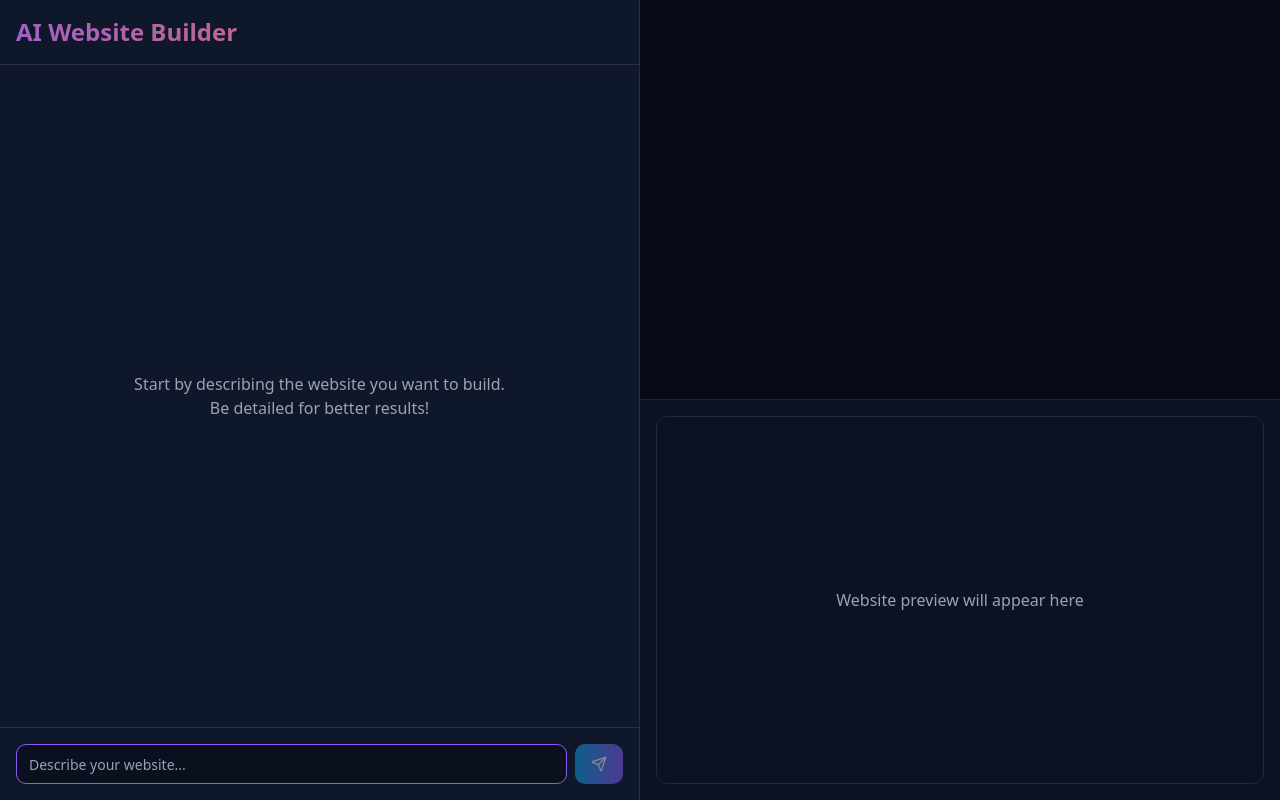
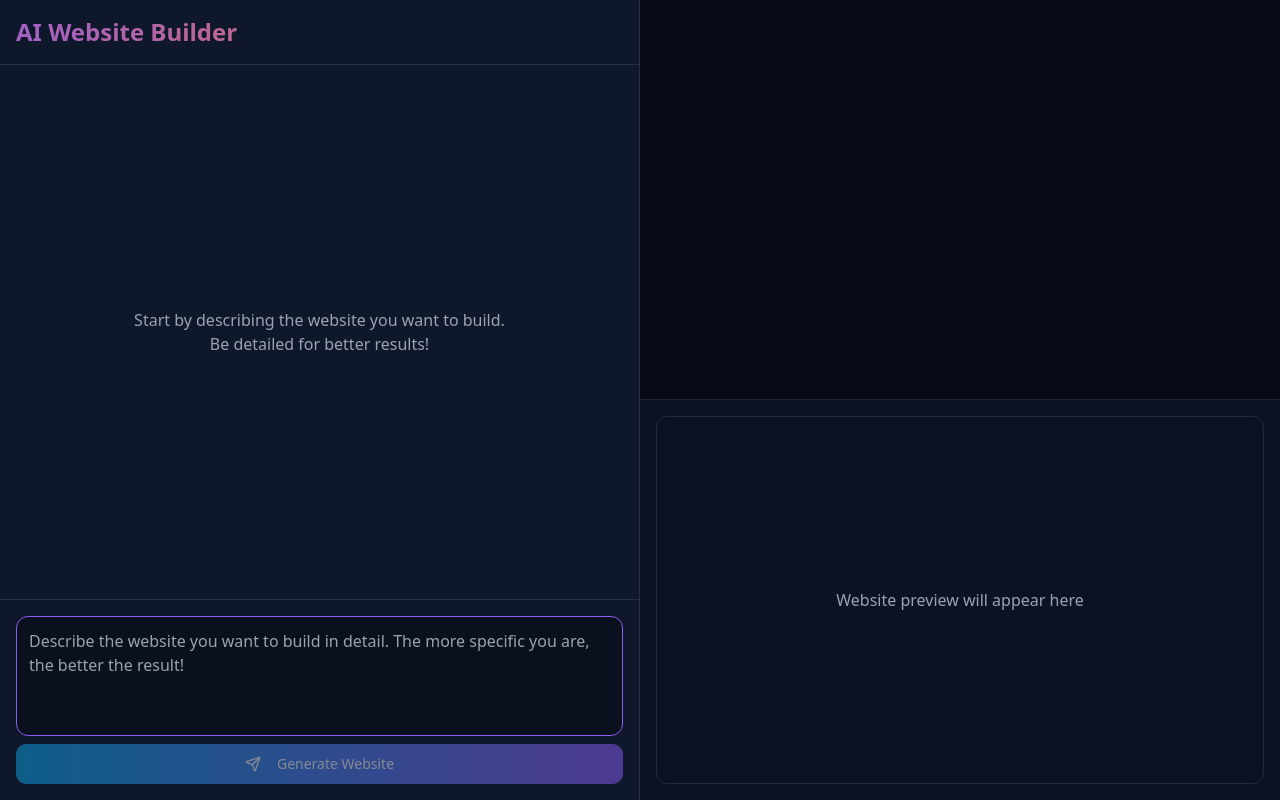
Before and after one commit to Rahuwale123/modern-3d-universe, a React (Vite) app: page /builder in a window 1280 px wide. Built offline with nearby package versions, Linux system fonts and the light colour scheme.

Commit message:
Fix: Increase prompt input size
Increase the size of the prompt input box in the builder interface.

```diff
--- a/src/components/HeroSection.tsx
+++ b/src/components/HeroSection.tsx
@@ -1,4 +1,3 @@
-
 import React, { useState } from 'react';
 import { Button } from './ui/button';
 import { motion } from 'framer-motion';
@@ -54,16 +53,15 @@ const HeroSection = () => {
             className="max-w-3xl mx-auto mb-8"
           >
             <form onSubmit={handleSubmit} className="flex flex-col sm:flex-row gap-3">
-              <Input
-                type="text"
-                placeholder="Describe your dream website..."
+              <textarea
                 value={prompt}
-                onChange={handlePromptChange}
-                className="flex-grow bg-black/30 border-futuristic-purple text-white focus-visible:ring-futuristic-purple"
+                onChange={(e) => setPrompt(e.target.value)}
+                placeholder="Describe your dream website in detail. The more specific you are, the better the result!"
+                className="flex-grow min-h-[120px] bg-black/30 border border-futuristic-purple text-white focus-visible:ring-futuristic-purple p-4 rounded-lg resize-none"
               />
               <Button
                 type="submit"
-                className="bg-gradient-to-r from-futuristic-blue to-futuristic-purple hover:opacity-90 transition-opacity"
+                className="bg-gradient-to-r from-futuristic-blue to-futuristic-purple hover:opacity-90 transition-opacity self-start"
               >
                 <Send className="mr-2 h-4 w-4" />
                 Generate
--- a/src/pages/Builder.tsx
+++ b/src/pages/Builder.tsx
@@ -1,7 +1,6 @@
 
 import React, { useState } from 'react';
 import { Button } from "@/components/ui/button";
-import { Input } from "@/components/ui/input";
 import { Send } from "lucide-react";
 
 const Builder = () => {
@@ -10,7 +9,7 @@ const Builder = () => {
   const [isGenerating, setIsGenerating] = useState(false);
   const [generatedCode, setGeneratedCode] = useState('');
 
-  const handlePromptChange = (e: React.ChangeEvent<HTMLInputElement>) => {
+  const handlePromptChange = (e: React.ChangeEvent<HTMLTextAreaElement>) => {
     setPrompt(e.target.value);
   };
 
@@ -19,7 +18,10 @@ const Builder = () => {
     if (!prompt.trim()) return;
 
     // Add user message to chat
-    const newMessages = [...messages, { role: 'user', content: prompt }];
+    const newMessages: {role: 'user' | 'assistant', content: string}[] = [
+      ...messages,
+      { role: 'user', content: prompt }
+    ];
     setMessages(newMessages);
 
     // Simulate AI processing
@@ -72,12 +74,12 @@ const Builder = () => {
 
         {/* Prompt input */}
         <div className="p-4 border-t border-white/10">
-          <form onSubmit={handleSubmit} className="flex gap-2">
-            <Input
+          <form onSubmit={handleSubmit} className="flex flex-col gap-2">
+            <textarea
               value={prompt}
               onChange={handlePromptChange}
-              placeholder="Describe your website..."
-              className="flex-1 bg-black/30 border-futuristic-purple text-white"
+              placeholder="Describe the website you want to build in detail. The more specific you are, the better the result!"
+              className="w-full min-h-[120px] bg-black/30 border border-futuristic-purple text-white rounded-lg p-3 resize-none focus:ring-2 focus:ring-futuristic-purple"
               disabled={isGenerating}
             />
             <Button
@@ -85,7 +87,8 @@ const Builder = () => {
               disabled={isGenerating || !prompt.trim()}
               className="bg-gradient-to-r from-futuristic-blue to-futuristic-purple"
             >
-              <Send size={18} />
+              <Send size={18} className="mr-2" />
+              Generate Website
             </Button>
           </form>
         </div>
```
